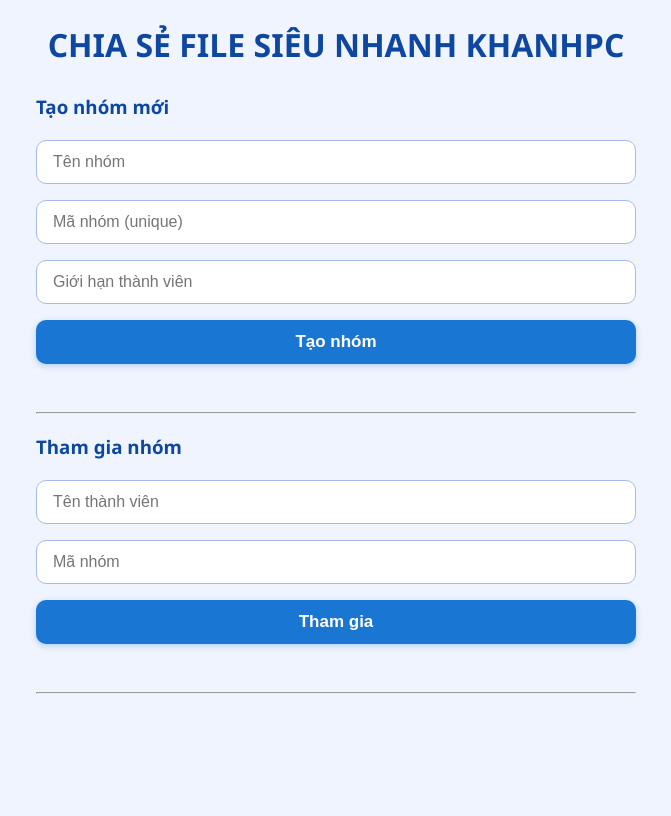
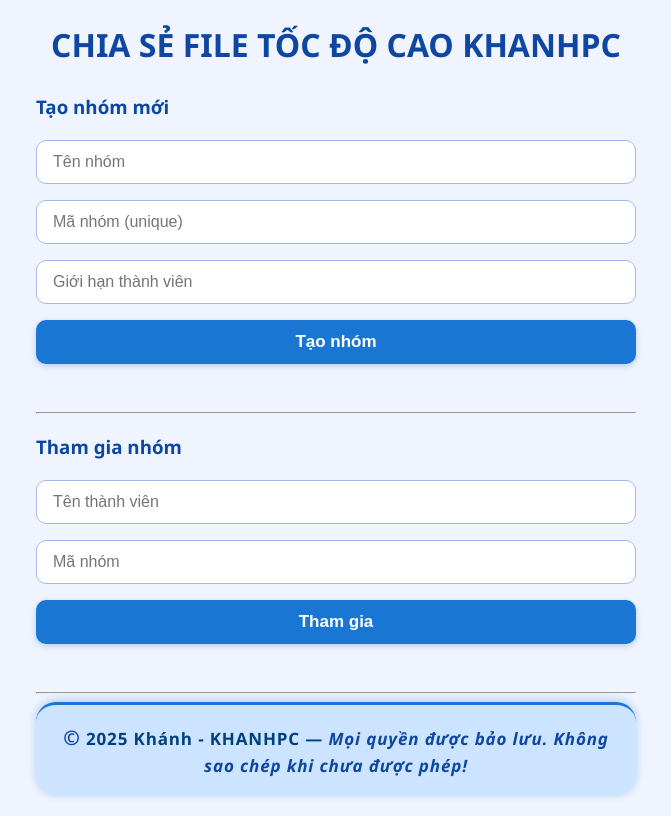
Before and after one commit to HoangQuocKhanh0504/group-file-share-KHANHPC, a website: page public/index.html in a window 1280 px wide. Shown: the whole page, without its empty margins (304-975 px from the left). Drawn offline with nearby package versions, Linux system fonts and the light colour scheme; no server answers.

Commit message:
Update index.html

```diff
--- a/public/index.html
+++ b/public/index.html
@@ -122,7 +122,7 @@
 
 </head>
 <body>
-  <h1>CHIA SẺ FILE SIÊU NHANH KHANHPC</h1>
+  <h1>CHIA SẺ FILE TỐC ĐỘ CAO KHANHPC</h1>
 
   <div id="create-group-div">
     <h3>Tạo nhóm mới</h3>
@@ -167,5 +167,26 @@
 
   <script src="/socket.io/socket.io.js"></script>
   <script src="client.js"></script>
+<footer style="
+  text-align: center;
+  padding: 18px 12px;
+  font-size: 17px;
+  font-weight: 700;
+  color: #004080;
+  font-family: 'Segoe UI', Tahoma, Geneva, Verdana, sans-serif;
+  background-color: #cce4ff;
+  border-top: 3px solid #1976d2;
+  box-shadow: 0 -2px 8px rgba(25, 118, 210, 0.3);
+  border-radius: 20px;
+  user-select: none;
+  letter-spacing: 0.05em;
+">
+  <span style="font-size: 20px; color: #0d47a1;">&#169;</span>
+  <span>2025 <strong>Khánh - KHANHPC</strong></span> —
+  <span style="font-style: italic; color: #0d47a1;">
+    Mọi quyền được bảo lưu. Không sao chép khi chưa được phép!
+  </span>
+</footer>
+
 </body>
 </html>
```
